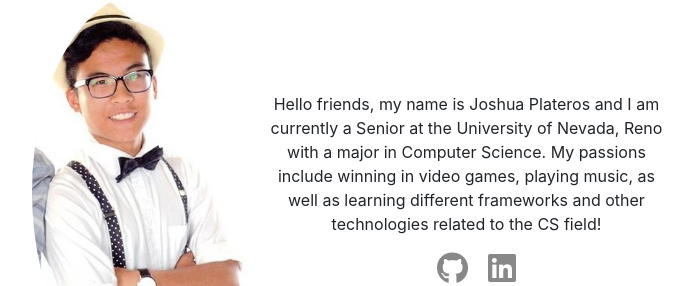
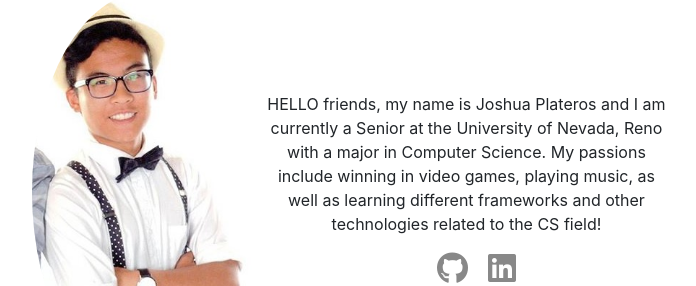
Before and after one commit to joshplateros/joshplateros.github.io, a React (Create React App) app: page / in a window 1280 px wide. Shown: the part 167-453 px from the top of the page, without its empty margins (224-920 px from the left). Built offline with nearby package versions, Linux system fonts and the light colour scheme.

Commit message:
test 1 please work

```diff
--- a/package.json
+++ b/package.json
@@ -23,7 +23,7 @@
   },
   "scripts": {
     "predeploy": "npm run build",
-    "deploy": "gh-pages -b master -d build",
+    "deploy": "gh-pages -d build",
     "start": "react-scripts start",
     "build": "react-scripts build",
     "test": "react-scripts test --env=jsdom",
--- a/src/About.js
+++ b/src/About.js
@@ -19,7 +19,7 @@ function About(props) {
 			<div>
 				<Image id="profilePhoto" src={picture} height="400" roundedCircle/>
 				<div className="mainPara">
-					<p> Hello friends, my name is Joshua Plateros and I am currently a Senior at the University of Nevada, Reno with a major in Computer Science. My passions include winning in video games, playing music, as well as learning different frameworks and other technologies related to the CS field! </p>
+					<p> HELLO friends, my name is Joshua Plateros and I am currently a Senior at the University of Nevada, Reno with a major in Computer Science. My passions include winning in video games, playing music, as well as learning different frameworks and other technologies related to the CS field! </p>
 					<ul class="socialMedia">
 						<li><a href="https://github.com/joshplateros"> <i class="fab fa-github fa-2x"></i></a></li>
 						<li><a href="https://www.linkedin.com/in/joshua-plateros-18b76b194/"><i class="fab fa-linkedin fa-2x"></i></a></li>
```
Also changed, not shown: 1 other file (tests, documents, lock files or other folders).
